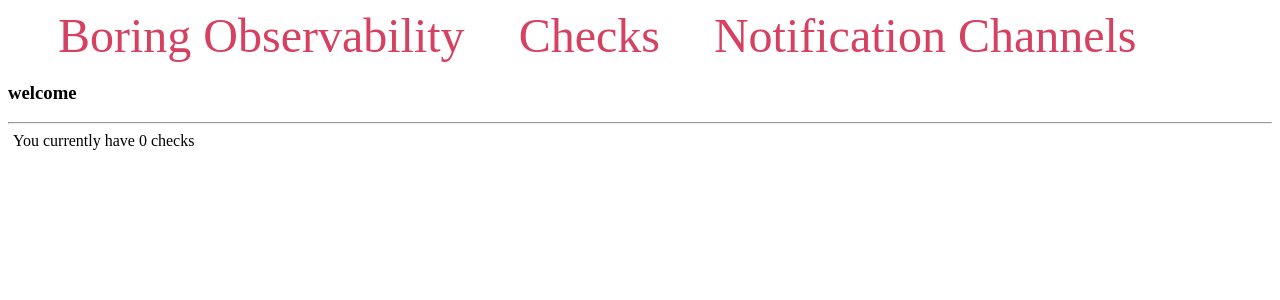
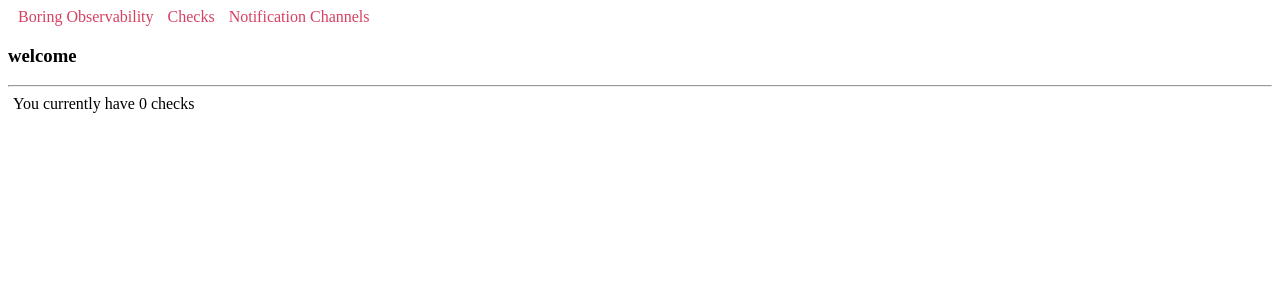
Before and after one commit to rickspencer3/boring-obervability, a Flask app: template app/templates/index.html in a window 1280 px wide. Shown: the top 300 px of the page. Run offline with Flask 2, Linux system fonts and the light colour scheme; the template is opened without the code that fills it, so the values that code supplies are empty; some libraries are stand-ins or nearby versions.

Commit message:
dirty hack to pass logging around. Also cleaned up base template a tiny bit

```diff
--- a/app/__init__.py
+++ b/app/__init__.py
@@ -17,6 +17,7 @@ def create_app(config_class=Config):
     # Initialize Flask extensions here
     db.init_app(app)
     db.app = app
+    db.logger = app.logger
 
     User.checks = db.relationship(
         "Check", order_by=Check.id, back_populates="user")
--- a/app/check_job.py
+++ b/app/check_job.py
@@ -5,6 +5,7 @@ from config import Config
 import app
 
 def run_checks(check_id):
+    db.logger.info(f"running check {check_id}")
     with db.app.app_context():
         check = Check.query.get(check_id)
         headers = {}
--- a/app/templates/base.html
+++ b/app/templates/base.html
@@ -36,11 +36,10 @@
 
         nav a {
             color: #d64161;
-            font-size: 3em;
-            margin-left: 50px;
+            font-size: 26;
+            margin-left: 10px;
             text-decoration: none;
         }
-
     </style>
 </head>
 <body>
```
